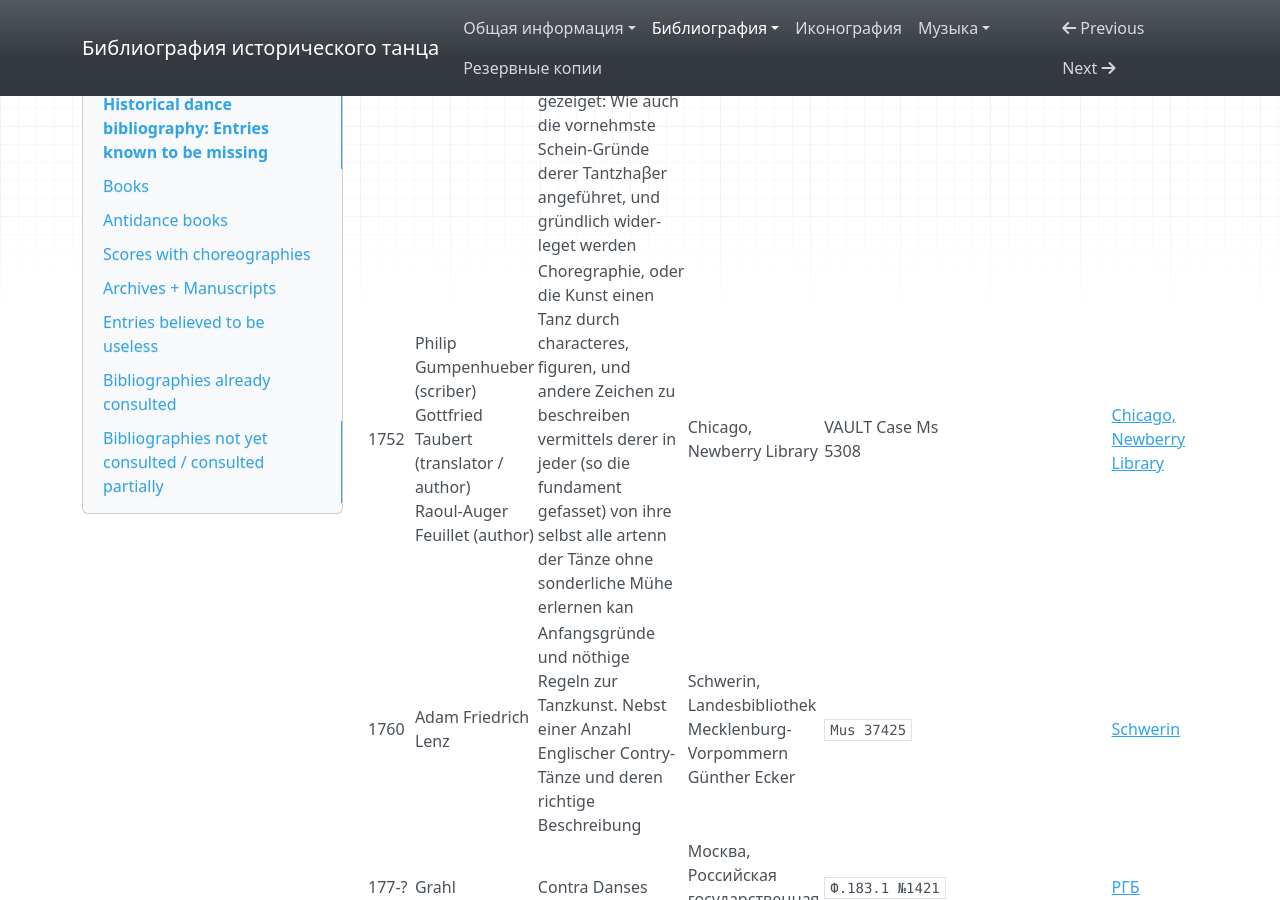
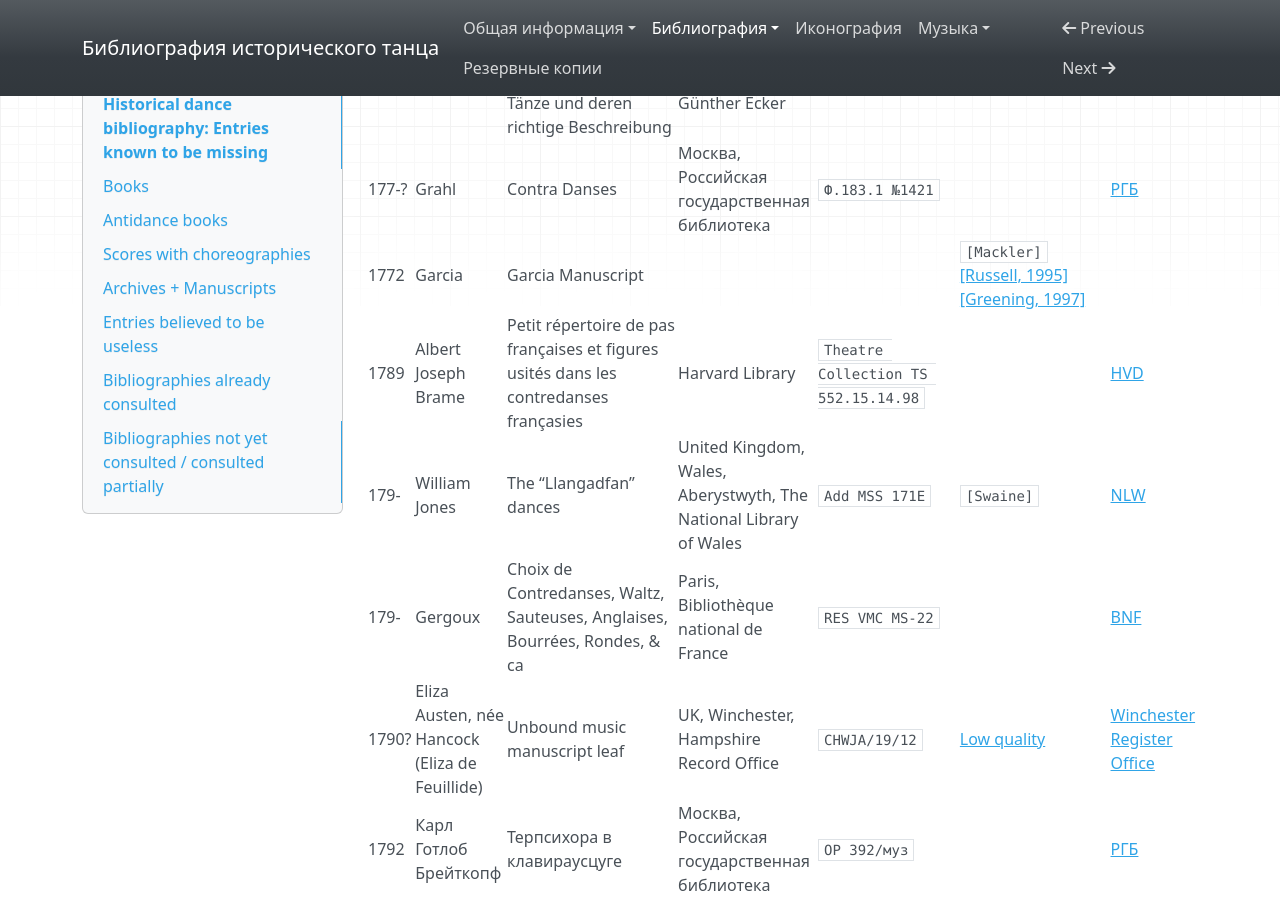
Before and after one commit to hda-technical/dancebooks, an MkDocs documentation site: the page built from docs/bibliography_missing.md, in a window 1280 px wide and 900 px high, scrolled down 65626 px. Built offline with MkDocs 1.6.1, drawn with Linux system fonts in a browser that asks for light colours; nearby versions of some CDN libraries.

```diff
--- a/docs/bibliography_missing.md
+++ b/docs/bibliography_missing.md
@@ -654,7 +654,6 @@
 | 171- | | Recueil de dances | Unknown Private Collection in USA | | `Lancelot:Ms05.2` | |
 | 1717 | Raoul-Auger Feuillet<br/>Carlo Cesare Scaletta (translator) | Choregraphie ò vero l'arte di descrivere i balli per caratteri figure e segni demostrativi | Chicago, Newberry Library | `VAULT Case MS 5310` | [[Dradi, 2016]](https://bib.hda.org.ru/books/proceedings_rothenfelser_2016)<br/>`[Mackler]`<br/>`[4. Rothenfelser]` | [Chicago, Newberry Library](https://webvoyage.carli.illinois.edu/nby/cgi-bin/Pwebrecon.cgi?DB=local&v1=1&BBRecID=183586) |
 | 1740–1746? | Gottfried Taubert | Kurtzer Entwurff von der Zuläβigkeit des sowol natürlichen als künstlichen Tantz-Exercitii; in welchem Der Ursprung, Fortgang, Verbeβerung, unterschiedlicher Gebrauch, vielfältiger Nutzen und andere Eigenschafften mehr kürtz[lich] gezeiget: Wie auch die vornehmste Schein-Gründe derer Tantzhaβer angeführet, und gründlich wider- leget werden | Санкт-Петербург, Российская национальная библиотека | | `[Шабалина, 2019]`<br/>`[Transcriptions]` | |
-| 1752 | Philip Gumpenhueber (scriber)<br/>Gottfried Taubert (translator / author)<br/>Raoul-Auger Feuillet (author) | Choregraphie, oder die Kunst einen Tanz durch characteres, figuren, und andere Zeichen zu beschreiben vermittels derer in jeder (so die fundament gefasset) von ihre selbst alle artenn der Tänze ohne sonderliche Mühe erlernen kan | Chicago, Newberry Library | VAULT Case Ms 5308 | | [Chicago, Newberry Library](https://i-share-nby.primo.exlibrisgroup.com/permalink/01CARLI_NBY/i5mcb2/alma991836198805867) |
 | 1760 | Adam Friedrich Lenz | Anfangsgründe und nöthige Regeln zur Tanzkunst. Nebst einer Anzahl Englischer Contry-Tänze und deren richtige Beschreibung | Schwerin, Landesbibliothek Mecklenburg-Vorpommern Günther Ecker | `Mus 37425` | | [Schwerin](https://lhwis.gbv.de/DB=2/TTL=1/LNG=EN/PPN?PPN=491886012) |
 | 177-? | Grahl | Contra Danses | Москва, Российская государственная библиотека | `Ф.183.1 №1421` | | [РГБ](https://search.rsl.ru/ru/record/01005425511) |
 | 1772 | Garcia | Garcia Manuscript | | | `[Mackler]`<br/>[[Russell, 1995]](http://openmusiclibrary.org/article/104013/)<br/>[[Greening, 1997]](http://openmusiclibrary.org/article/474673/) | |
```
Also changed, not shown: 1 other file.
